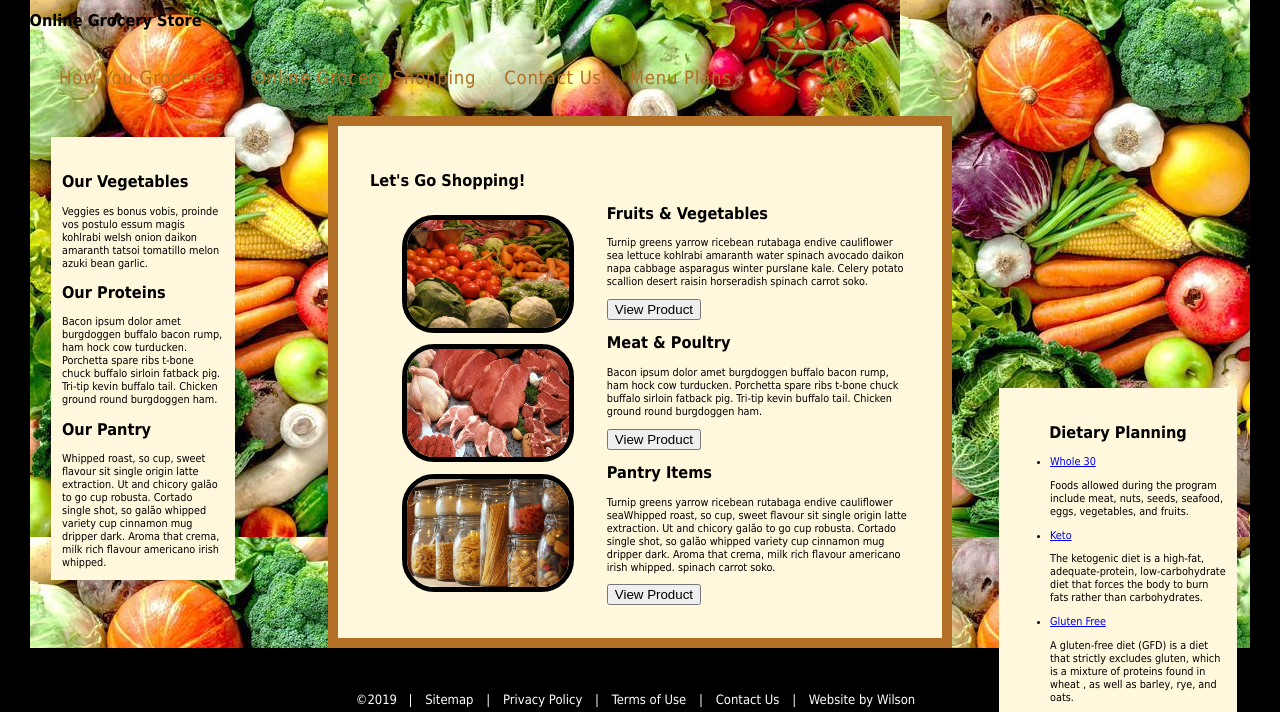
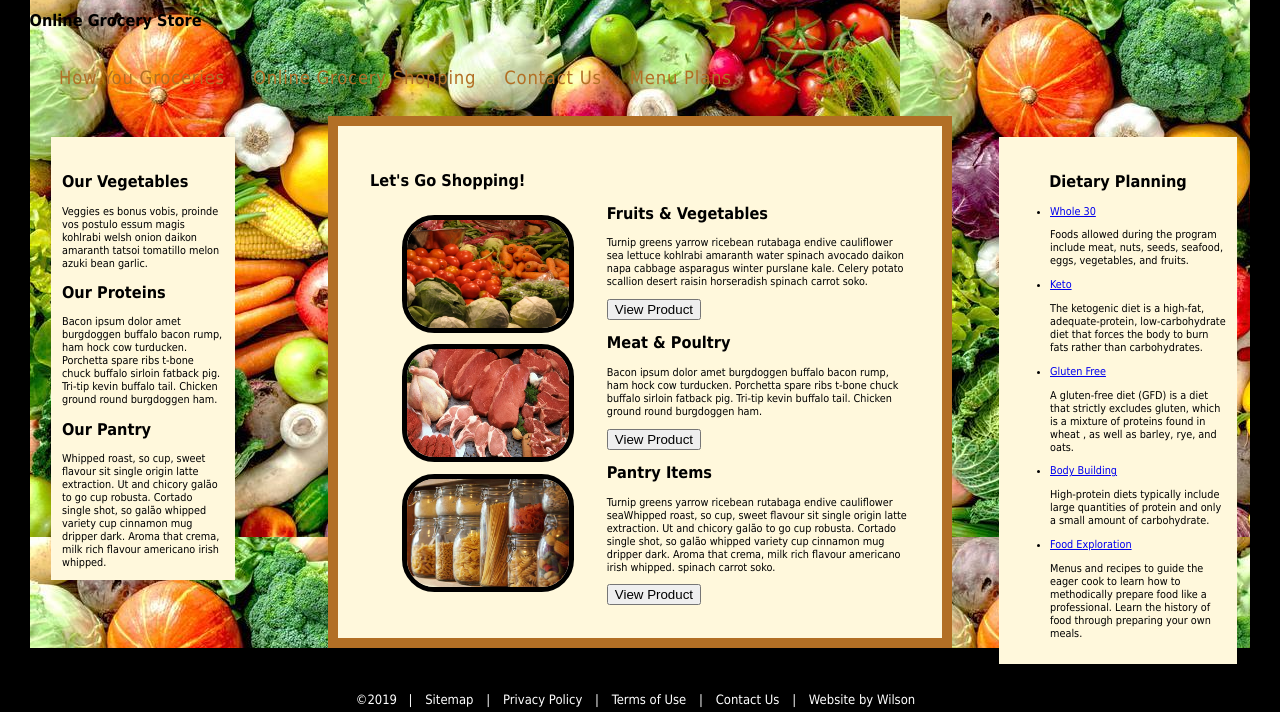
Before and after one commit to WilsoC14/StaticStoreFront, a plain HTML site: page index.html in a window 1280 px wide. Shown: the part 66-778 px from the top of the page. Drawn offline with Linux system fonts and the light colour scheme.

Commit message:
fixed right sidebar

```diff
--- a/main.css
+++ b/main.css
@@ -98,7 +98,6 @@ nav#utilityMenu ul li.acctNav:before, nav#utilityMenu ul li input#search:before
     background-color: cornsilk;
     position: absolute;
     right: 2em;
-    top: 40em;
 
 }
 #sidebar-right h1 {
```
